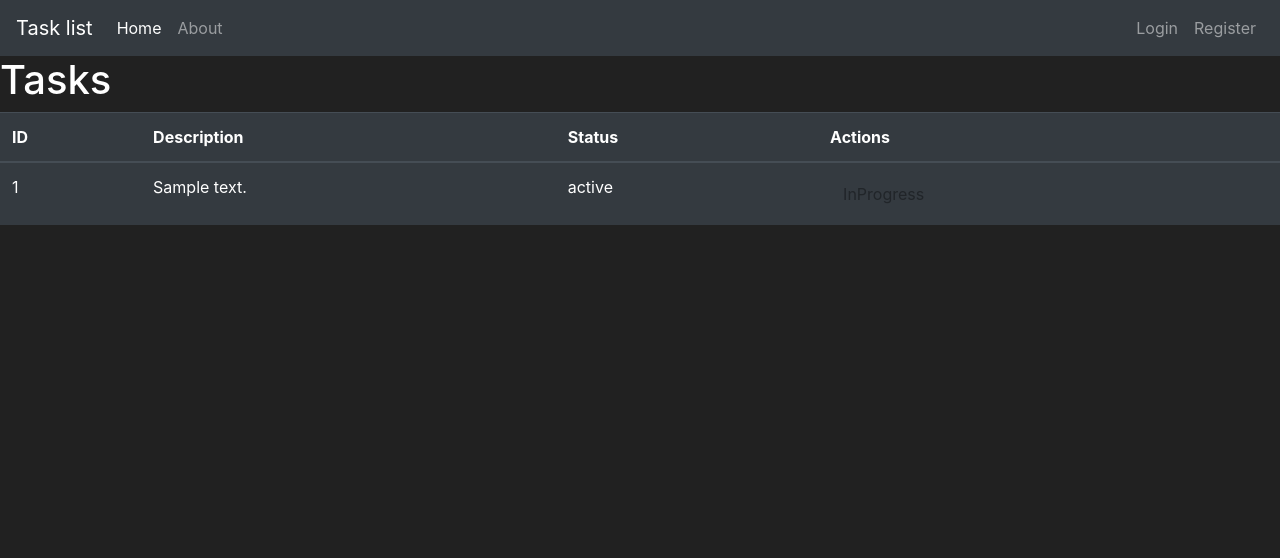
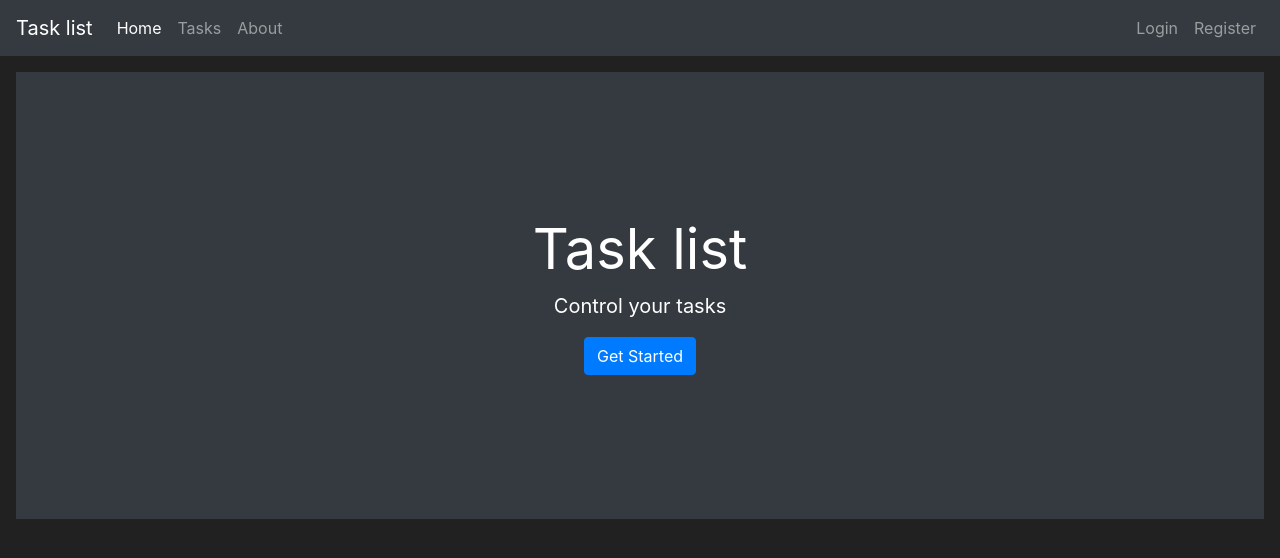
Before and after one commit to alancalumby/tasklist, a Flask app: page / in a window 1280 px wide. Shown: the top 558 px of the page. Run offline with Flask 2, Linux system fonts and the light colour scheme; tables that the repository leaves empty hold one stand-in row (values such as "Sample post"); some libraries are stand-ins or nearby versions.

Commit message:
Added tasks page

```diff
--- a/tasklist/routes.py
+++ b/tasklist/routes.py
@@ -51,3 +51,8 @@ def logout_page():
     logout_user()
     flash(f'You have benn logged out. See you soon', category='info')
     return redirect(url_for('home_page'))
+
+@app.route('/tasks')
+def tasks_page():
+    tasks = TaskItem.query.all()
+    return render_template('tasks.html', tasks = tasks)
--- a/tasklist/templates/about.html
+++ b/tasklist/templates/about.html
@@ -6,4 +6,5 @@ About page
 
 {% block content %}
 <h1>Application made by Alan Calumby</h1>
+<h2>Tutorial from <a class="nav-link" href="http://www.jimshapedcoding.com/courses/Flask%20Full%20Series" target="_blank">Flask Full Series - Jim Shaped Coding</a></h2>
 {% endblock %}
--- a/tasklist/templates/home.html
+++ b/tasklist/templates/home.html
@@ -1,31 +1,15 @@
 {% extends 'layout.html' %}
-
 {% block title %}
-    Home page
+    Task list
 {% endblock %}
-
 {% block content %}
-    <h1>Tasks</h1>
-    <table class="table table-hover table-dark">
-        <thead>
-            <tr>
-                <th scope="col">ID</th>
-                <th scope="col">Description</th>
-                <th scope="col">Status</th>
-                <th scope="col">Actions</th>
-            </tr>
-        </thead>
-        <tbody>
-            {% for task in tasks %}
-                <tr>
-                    <td>{{task.id}}</td>
-                    <td>{{task.description}}</td>
-                    <td>{{task.status}}</td>
-                    <td>
-                        <button class="btn btn-outline bt-info">InProgress</button>
-                    </td>
-                </tr>
-            {% endfor %}
-        </tbody>
-     </table>
+    <div class="position-relative overflow-hidden p-3 p-md-5 m-md-3 text-center bg-dark" style="color:white">
+        <div class="col-md-5 p-lg-5 mx-auto my-5">
+            <h1 class="display-4 font-weight-normal">Task list</h1>
+            <p class="lead font-weight-normal">Control your tasks</p>
+            <a class="btn btn-primary" href="{{ url_for('tasks_page') }}">Get Started</a>
+        </div>
+        <div class="product-device box-shadow d-none d-md-block"></div>
+        <div class="product-device product-device-2 box-shadow d-none d-md-block"></div>
+    </div>
 {% endblock %}
--- a/tasklist/templates/layout.html
+++ b/tasklist/templates/layout.html
@@ -23,6 +23,9 @@
                 <ul class="navbar-nav mr-auto">
                     <li class="nav-item active">
                         <a class="nav-link" href="{{ url_for('home_page') }}">Home <span class="sr-only">(current)</span></a>
+                    </li>
+                    <li class="nav-item">
+                        <a class="nav-link" href="{{ url_for('tasks_page') }}">Tasks</a>
                     </li>
                     <li class="nav-item">
                         <a class="nav-link" href="{{ url_for('about_page') }}">About</a>
```
Also changed, not shown: tasklist/templates/tasks.html (added, +31 -0 lines).
